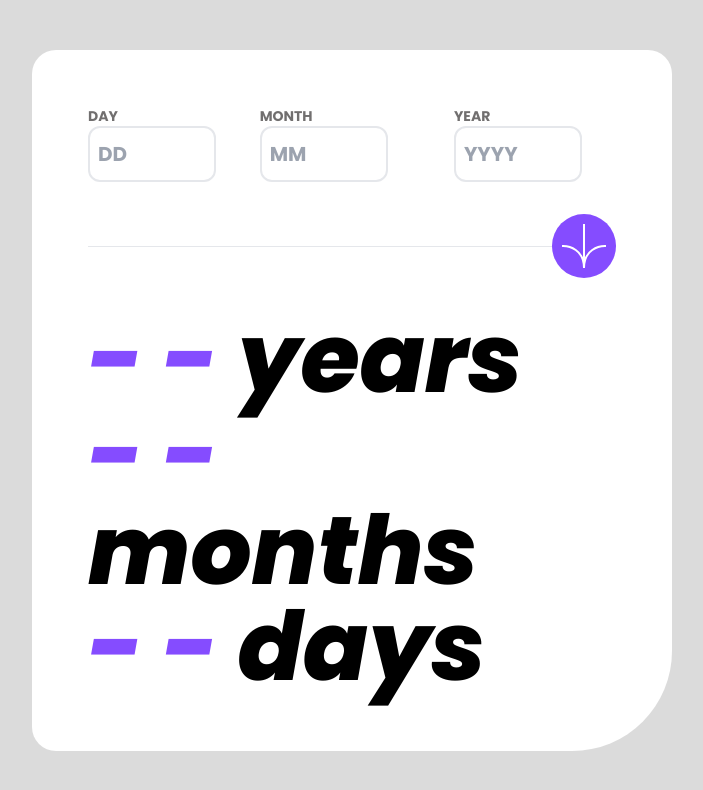
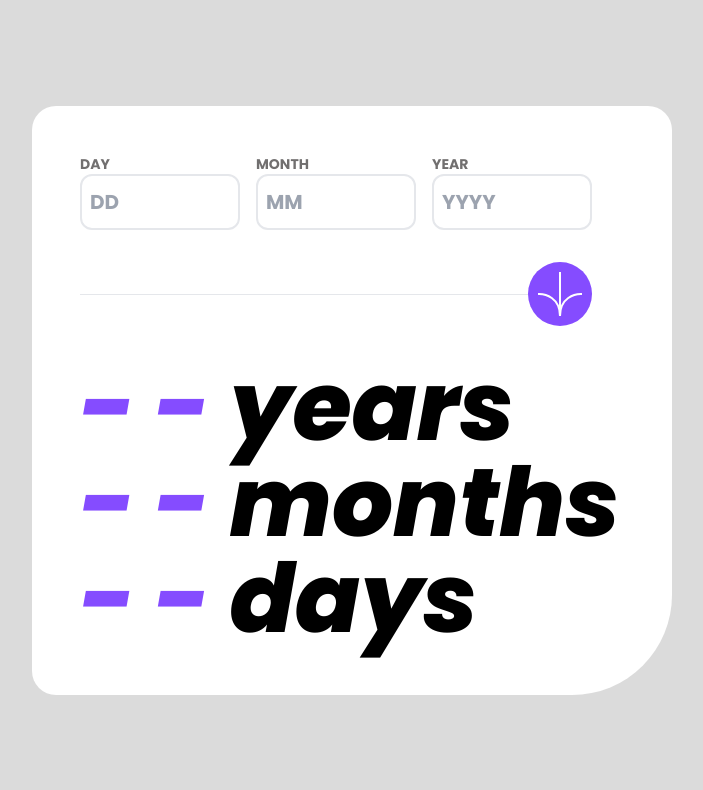
Before and after one commit to Rgit915/age-calculator-app, a React (Vite) app: page / in a window 1280 px wide. Shown: the top 790 px of the page, without its empty margins (288-991 px from the left). Built offline with nearby package versions, Linux system fonts and the light colour scheme.

Commit message:
Modify form styles

```diff
--- a/src/components/DateForm.jsx
+++ b/src/components/DateForm.jsx
@@ -76,7 +76,7 @@ const DateForm = ({onDateSubmit}) => {
                 <img src="images/icon-arrow.svg" alt="Submit" />
               </button>
             </div>
-            <div className="horizontal-line w-72">
+            <div className="horizontal-line w-full">
               <hr />
             </div>
           </div>
--- a/src/index.css
+++ b/src/index.css
@@ -1,20 +1,19 @@
 @tailwind base;
 @tailwind components;
 @tailwind utilities;
-
 
 body {
   @apply flex flex-col justify-center items-center min-h-screen w-full font-poppins bg-light-grey gap-32 py-8 px-4;
 }
 .container {
-  @apply w-[343px] flex flex-col  items-start gap-16 rounded-custom  bg-white px-6 py-6;
+  @apply w-full flex flex-col  items-start gap-16 rounded-custom  bg-white px-4 py-6;
 }
 
 .date-input {
   @apply flex gap-4
 }
 
-form{
+form {
   @apply flex flex-col gap-8;
 }
 
@@ -22,51 +21,48 @@ form label {
   @apply text-xs font-bold font-poppins text-smokey-grey;
 }
 
-.date-form input[type="number"]{
+.date-form input[type="number"] {
   @apply w-20 h-14 px-2 py-2 text-xl leading-8 font-bold font-poppins text-black border-2  rounded-xl focus:outline-none hover:border-purple;
 }
 
-.calculate-container{
+.calculate-container {
   @apply relative mt-8 flex flex-col justify-center items-center;
 }
-.arrow-button{
+.arrow-button {
   @apply absolute w-16 h-16 rounded-full bg-purple text-white font-bold text-xs flex items-center justify-center;
 }
 .arrow-button:hover {
-  @apply text-white bg-black
+  @apply text-white bg-black;
 }
 
-.age-display{
-  @apply font-poppins font-extrabold italic text-6xl text-black;
+.age-display {
+  @apply font-poppins font-extrabold italic text-5xl text-black;
 }
-.age-display span{
+.age-display span {
   @apply text-purple;
 }
 
-.error-display{
+.error-display {
   @apply text-xs text-light-red font-normal italic lowercase;
 }
 
-
-@screen md{
+@screen md {
   .container {
-    @apply w-[640px] rounded-custom-large p-14;
+    @apply w-[640px] rounded-custom-large p-12;
   }
 
   form label {
-    @apply text-sm;
+    @apply text-sm block;
   }
   .date-form input[type="number"]{
-    @apply w-32;
+    @apply w-40;
   }
 
-  .arrow-button{
+  .arrow-button {
     @apply right-0;
   }
-  .horizontal-line{
-    @apply w-full
-  }
-  .age-display{
-    @apply text-[6rem]
+
+  .age-display {
+    @apply text-[6rem];
   }
 }
```
